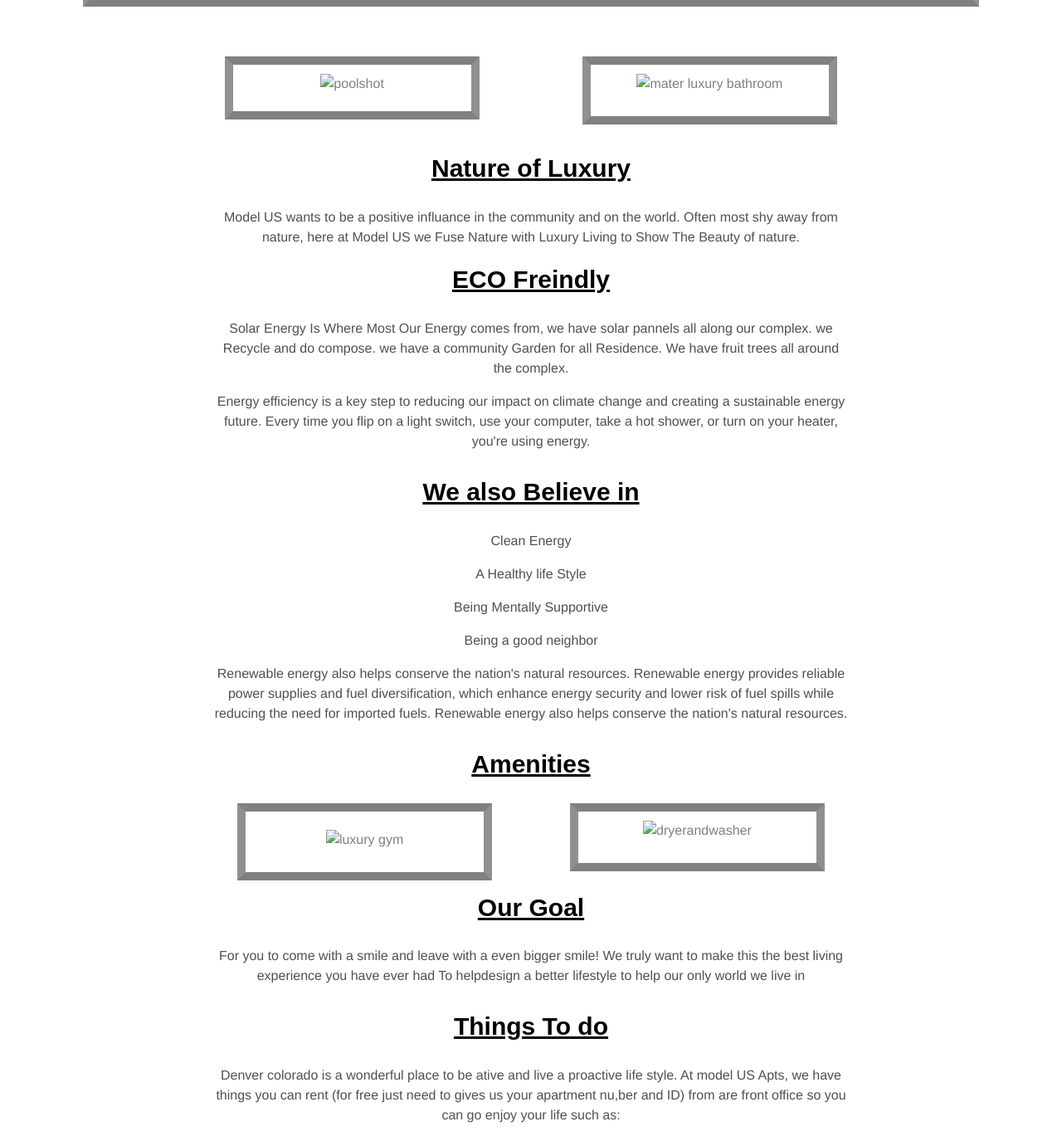
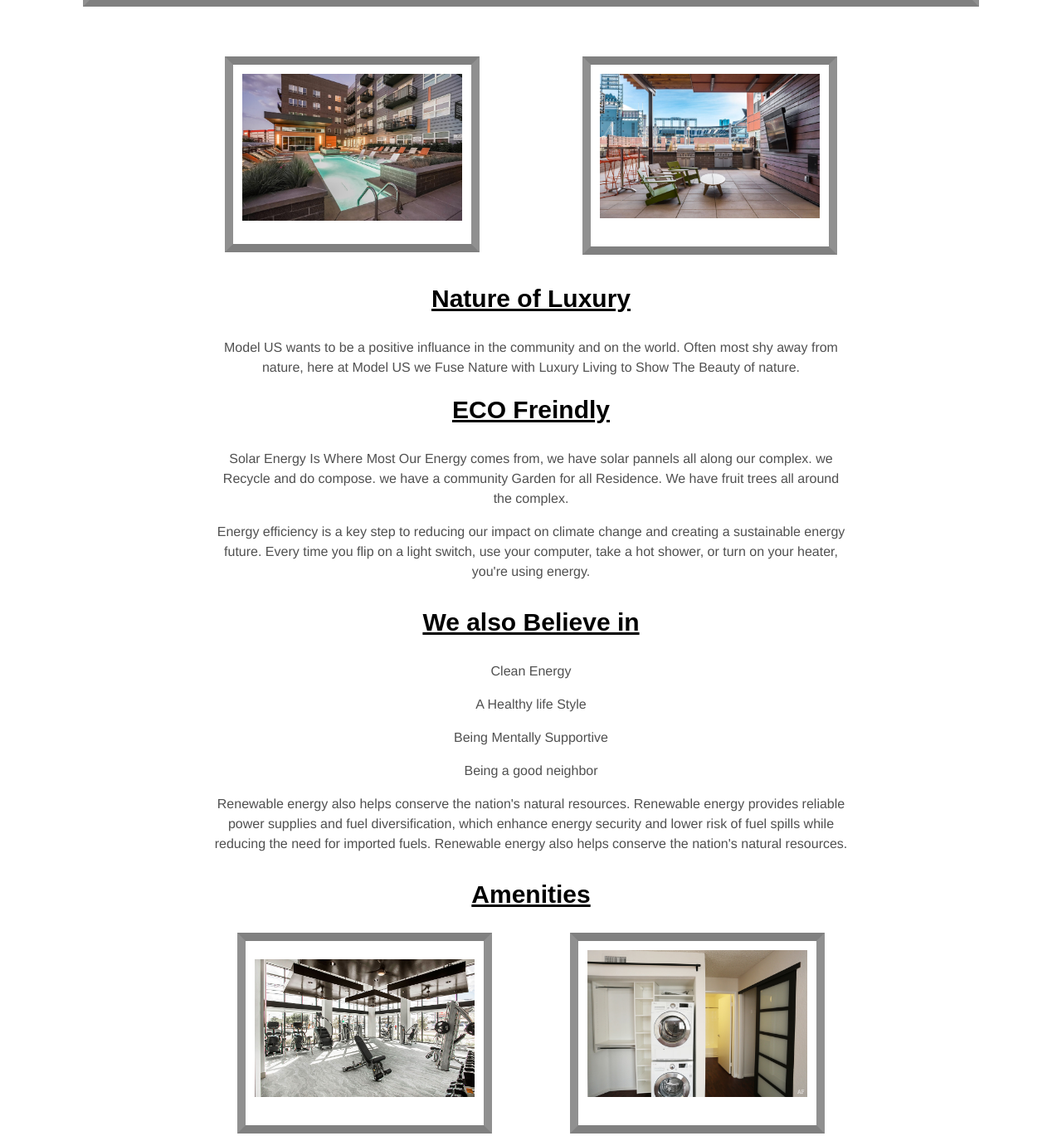
Before and after one commit to SuperDupercjz/Model-US-1stproject, a plain HTML site: page indexUS.html in a window 1280 px wide. Shown: the part 513-1882 px from the top of the page at 83% size. Drawn offline with Linux system fonts and the light colour scheme; files that its build step writes are made by us from their sources; files whose address does not match are found by name.

Commit message:
fixed imgs

```diff
--- a/indexUS.html
+++ b/indexUS.html
@@ -4,6 +4,7 @@
   <head>
     <title> Model US APT </title>
     <meta charset="utf-8">
+    <link rel="stylesheet" href="style.css">
   </head>
   <body>
     <nav>
@@ -19,10 +20,9 @@
 
       </header>
       <!-- make sure i do link -->
-      <link rel="stylesheet" href="../css/style.css">
 <div class="primary-content group">
-  <div class="pourchshot"> <img src="../css/img/pourchshot.jpg" alt="mater luxury bathroom"></div>
-  <div class="poolshot"> <img src="../css/img/poolshot.jpg" alt="poolshot"></div>
+  <div class="pourchshot"> <img src="./img/pourchshot.jpg" alt="mater luxury bathroom"></div>
+  <div class="poolshot"> <img src="./img/poolshot.jpg" alt="poolshot"></div>
   <p></p>
 <main> </div>
   <div class="secoundary-content" id="pcolor">
@@ -50,8 +50,8 @@
    </div>
     <div class="secoundary-content group">
 <h2 class="underline"> Amenities </h2>
-<div class="luxurygym"> <img src="../css/img/luxurygym.jpg" alt="luxury gym"></div>
-  <div class="dryerandwasher"><img src="../css/img/dryerandwasher.jpg" alt="dryerandwasher"></div>
+<div class="luxurygym"> <img src="./img/luxurygym.jpg" alt="luxury gym"></div>
+  <div class="dryerandwasher"><img src="./img/dryerandwasher.jpg" alt="dryerandwasher"></div>
 </div>
   <div class="secoundary-content">
 <h2 class="underline">Our Goal</h2>
```
